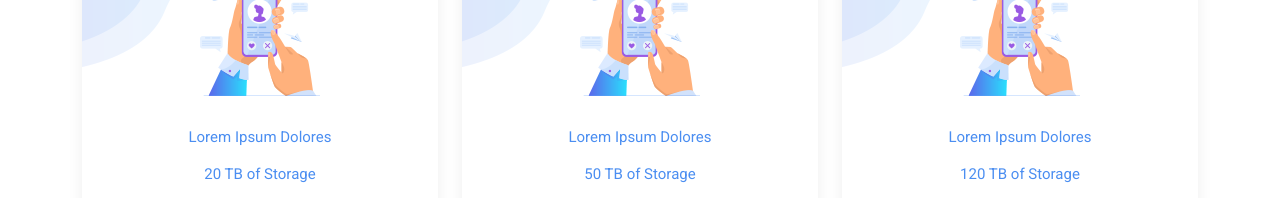
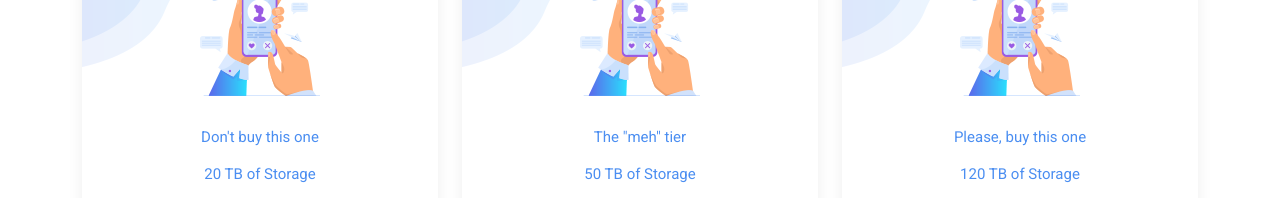
Before and after one commit to IbarraZ11/examen_tercer_parcial, a plain HTML site: page index.html in a window 1280 px wide. Shown: the part 3780-3978 px from the top of the page. Drawn offline with Linux system fonts and the light colour scheme.

Commit message:
Se actualizan descripciones de los planes

```diff
--- a/index.html
+++ b/index.html
@@ -572,7 +572,7 @@ https://templatemo.com/tm-570-chain-app-dev
               <img src="assets/images/pricing-table-01.png" alt="">
             </div>
             <ul>
-              <li>Lorem Ipsum Dolores</li>
+              <li>Don't buy this one</li>
               <li>20 TB of Storage</li>
               <li class="non-function">Life-time Support</li>
               <li class="non-function">Premium Add-Ons</li>
@@ -592,7 +592,7 @@ https://templatemo.com/tm-570-chain-app-dev
               <img src="assets/images/pricing-table-01.png" alt="">
             </div>
             <ul>
-              <li>Lorem Ipsum Dolores</li>
+              <li>The "meh" tier</li>
               <li>50 TB of Storage</li>
               <li>Life-time Support</li>
               <li>Premium Add-Ons</li>
@@ -612,7 +612,7 @@ https://templatemo.com/tm-570-chain-app-dev
               <img src="assets/images/pricing-table-01.png" alt="">
             </div>
             <ul>
-              <li>Lorem Ipsum Dolores</li>
+              <li>Please, buy this one</li>
               <li>120 TB of Storage</li>
               <li>Life-time Support</li>
               <li>Premium Add-Ons</li>
```
